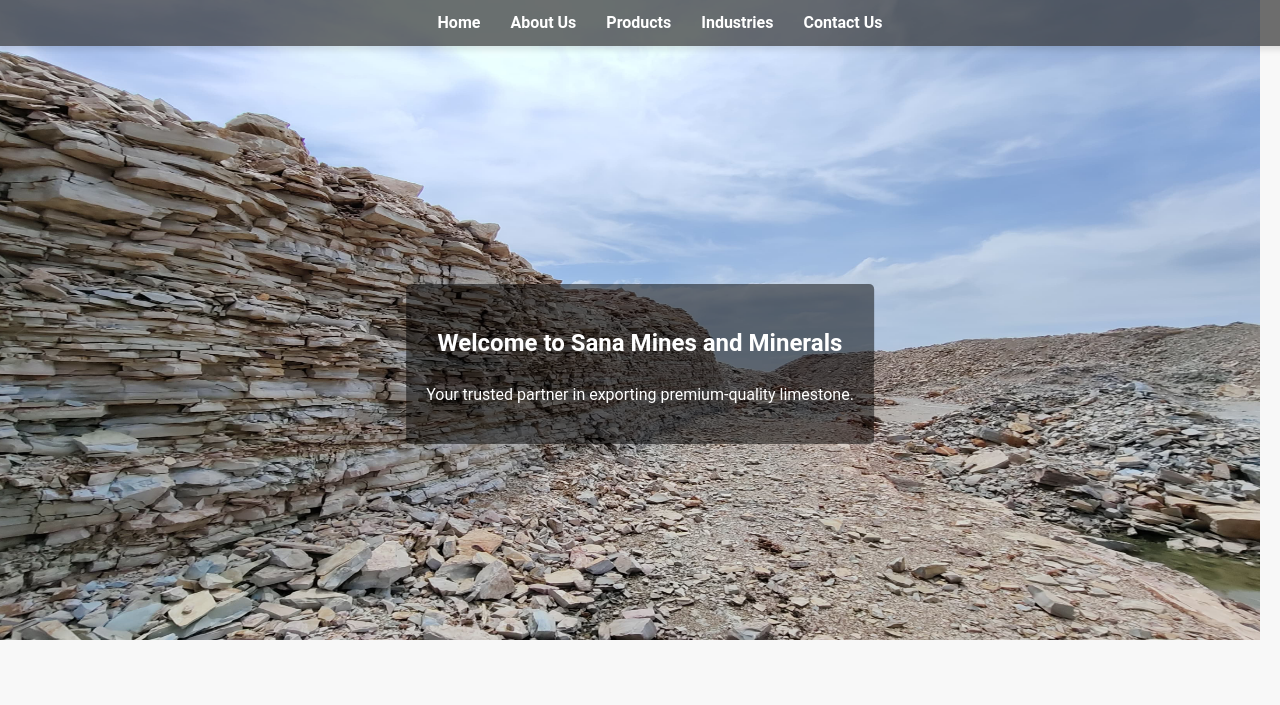
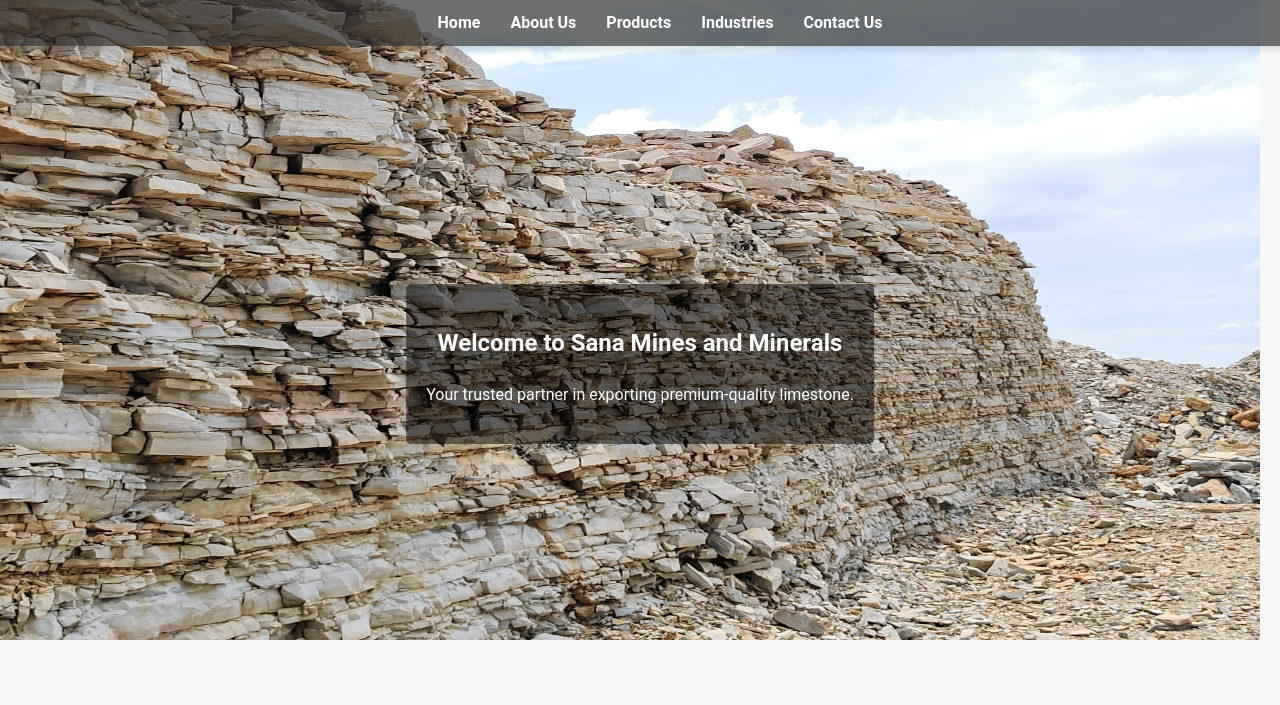
Before and after one commit to SMDJUNAID/sana-mines, a plain HTML site: page index.html in a window 1280 px wide. Shown: the top 705 px of the page. Drawn offline with Linux system fonts and the light colour scheme.

Commit message:
one-more final 5th december

```diff
--- a/index.html
+++ b/index.html
@@ -30,7 +30,7 @@
 
     <!-- Hero Section -->
     <section id="home" class="hero">
-        <img src="images/hero-1.jpg" alt="Limestone" class="hero-image">
+        <img src="images/IMG-20241205-WA0003.jpg" alt="Limestone" class="hero-image">
         <div class="hero-text">
             <h1>Welcome to Sana Mines and Minerals</h1>
             <p>Your trusted partner in exporting premium-quality limestone.</p>
```
Also changed, not shown: images/IMG-20241205-WA0003.jpg (added), images/hero-3.jpg (added).
